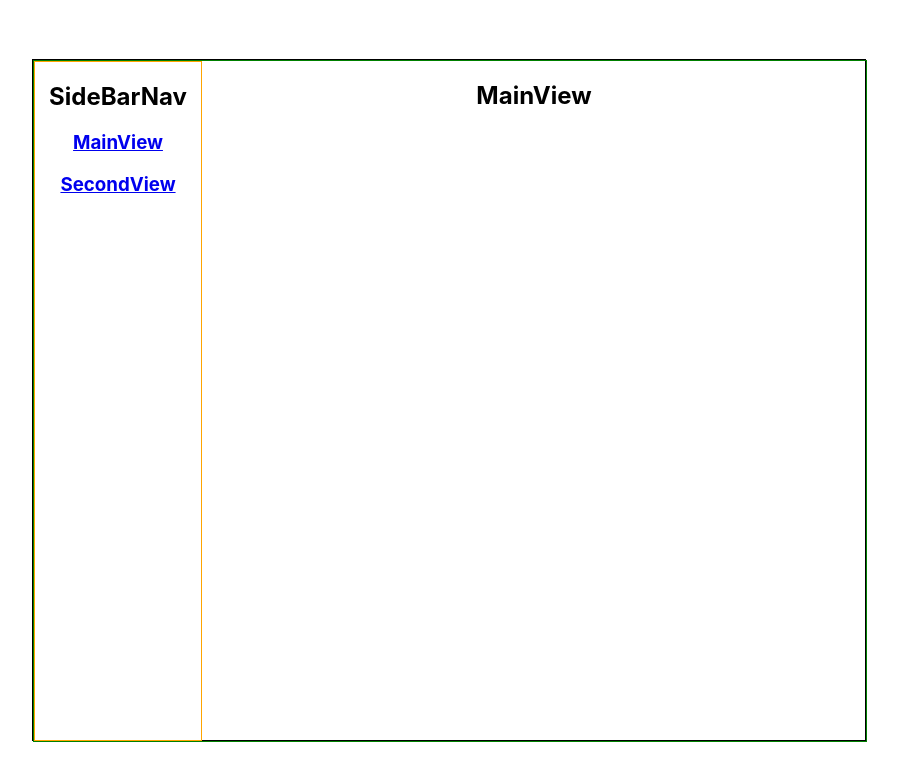
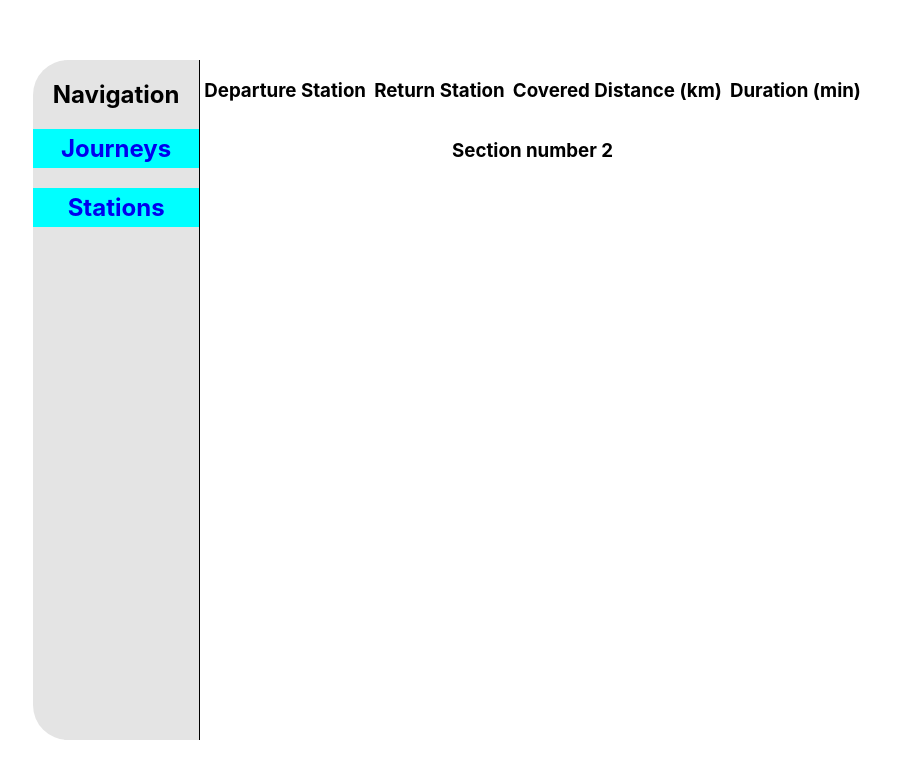
Before and after one commit to ViktorTap/dev-academy-2023-pre, a React (Create React App) app in the folder client/: page / in a window 1280 px wide. Shown: the top 780 px of the page, without its empty margins (191-1089 px from the left). Built offline with nearby package versions, Linux system fonts and the light colour scheme.

Commit message:
frontend connected to backend, styling

```diff
--- a/client/src/App.js
+++ b/client/src/App.js
@@ -1,8 +1,8 @@
 import './style/App.css';
 import { Routes, Route } from 'react-router-dom';
 
-import MainView from './components/MainView';
-import SecondView from './components/SecondView';
+import JourneyView from './components/JourneyView';
+import StationView from './components/StationView';
 import NavigationSideBar from './components/NavigationSideBar';
 
 function App() {
@@ -11,8 +11,8 @@ function App() {
       <Routes>
         <Route path="/" element={<NavigationSideBar />}>
 
-          <Route index element={<MainView />} />
-          <Route path="second" element={<SecondView />} />
+          <Route index element={<JourneyView />} />
+          <Route path="stations" element={<StationView />} />
 
         </Route>
       </Routes>
--- /dev/null
+++ b/client/src/api/journeys.js
@@ -0,0 +1,26 @@
+import axios from 'axios';
+
+const baseURL = "http://localhost:8080/journeys"
+
+export async function getJourneys(month){
+
+    if(!month) {
+        console.log("Please, enter the month");
+        return "Please, enter the month";
+    }
+
+    try {
+        const response = await axios.get(baseURL, {
+            params: {
+                page: 1,
+                limit: 50,
+                month: month
+            }
+        })
+
+        return response.data;
+
+    } catch (error) {
+        console.log(error);
+    }
+}
--- /dev/null
+++ b/client/src/components/JourneyView.jsx
@@ -0,0 +1,35 @@
+import React, { useEffect } from 'react'
+import '../style/JourneyView.css'
+
+import * as journeys from '../api/journeys.js';
+
+function JourneyView() {
+
+  useEffect(() => {
+    async function getJourneyData(){
+      const journeysData = await journeys.getJourneys('may');
+      console.log(journeysData);
+    }
+
+    // getJourneyData()
+  })
+  return (
+    <main className='journey-view--main-container'>
+
+      <section className='journey-view--title-container'>
+        <h1>Departure Station</h1>
+        <h1>Return Station</h1>
+        <h1>Covered Distance (km)</h1>
+        <h1>Duration (min)</h1>
+      </section>
+
+      <section>
+        <h3>Section number 2</h3>
+        <div></div>
+      </section>
+
+    </main>
+  )
+}
+
+export default JourneyView
--- a/client/src/components/MainView.jsx
+++ /dev/null
@@ -1,12 +0,0 @@
-import React from 'react'
-import '../style/MainView.css'
-
-function MainView() {
-  return (
-    <div>
-        <h1>MainView</h1>
-        </div>
-  )
-}
-
-export default MainView
--- a/client/src/components/NavigationSideBar.jsx
+++ b/client/src/components/NavigationSideBar.jsx
@@ -3,21 +3,20 @@ import { Outlet, Link } from "react-router-dom";
 
 import '../style/NavigationSideBar.css'
 
-
 function NavigationSideBar() {
   return (
-    <main className='main--container'>
-    <section className='navigation--panel'>
-        <h1>SideBarNav</h1>
-        <h3>
-          <Link to="/">MainView</Link>
-        </h3>
-        <h3>
-          <Link to="/second">SecondView</Link>
-        </h3>
+    <main className='navigation-side-bar--main-container'>
+    <section className='navigation-side-bar--navigation-panel'>
+        <h1>Navigation</h1>
+        <h2 className='navigation-side-bar--link'>
+          <Link to="/" id='link'>Journeys</Link>
+        </h2>
+        <h2 className='navigation-side-bar--link'>
+          <Link to="/stations" id='link'>Stations</Link>
+        </h2>
 
         </section>
-        <section className='content--view'>
+        <section className='navigation-side-bar--content-view'>
         <Outlet />
         </section>
         </main>
--- a/client/src/components/SecondView.jsx
+++ /dev/null
@@ -1,12 +0,0 @@
-import React from 'react'
-
-function SecondView() {
-  return (
-    <div>
-        <h1>SECOND VIEW</h1>
-
-    </div>
-  )
-}
-
-export default SecondView
--- /dev/null
+++ b/client/src/components/StationView.jsx
@@ -0,0 +1,12 @@
+import React from 'react'
+
+function StationView() {
+  return (
+    <div>
+        <h1>Station VIEW</h1>
+
+    </div>
+  )
+}
+
+export default StationView;
--- a/client/src/style/App.css
+++ b/client/src/style/App.css
@@ -1,6 +1,5 @@
 .App {
   text-align: center;
-  border: 1px solid black;
   width: 65vw;
   height: 85vh;
 }
--- /dev/null
+++ b/client/src/style/JourneyView.css
@@ -0,0 +1,11 @@
+.journey-view--main-container {
+
+    height: 100%;
+    display: flex;
+    flex-direction: column;
+}
+
+.journey-view--title-container {
+    display: flex;
+    justify-content: space-around;
+}
--- a/client/src/style/MainView.css
+++ /dev/null
@@ -1,5 +0,0 @@
-.MainView--main-container {
-    border: 1px solid orange;
-    flex-grow: 4;
-    height: 100%;
-}
--- a/client/src/style/NavigationSideBar.css
+++ b/client/src/style/NavigationSideBar.css
@@ -1,15 +1,30 @@
-.main--container{
-    border: 1px solid green;
+.navigation-side-bar--main-container{
     height: 100%;
     width: 100%;
     display: flex;
+
+
 }
 
-.navigation--panel{
-    border: 1px solid orange;
+.navigation-side-bar--navigation-panel{
+    background-color: #e4e4e4;
+    border-radius: 35px 0px 0 35px;
+    border-right: 1px solid black;
+
+    /* box-shadow: 1px 0 1px 0; */
     flex: 1;
+
 }
 
-.content--view {
+.navigation-side-bar--content-view {
     flex: 4;
 }
+
+.navigation-side-bar--link{
+    background-color: aqua;
+    padding: 5px;
+}
+
+#link {
+    text-decoration: none;
+}
```
Also changed, not shown: 1 other file (tests, documents, lock files or other folders).
